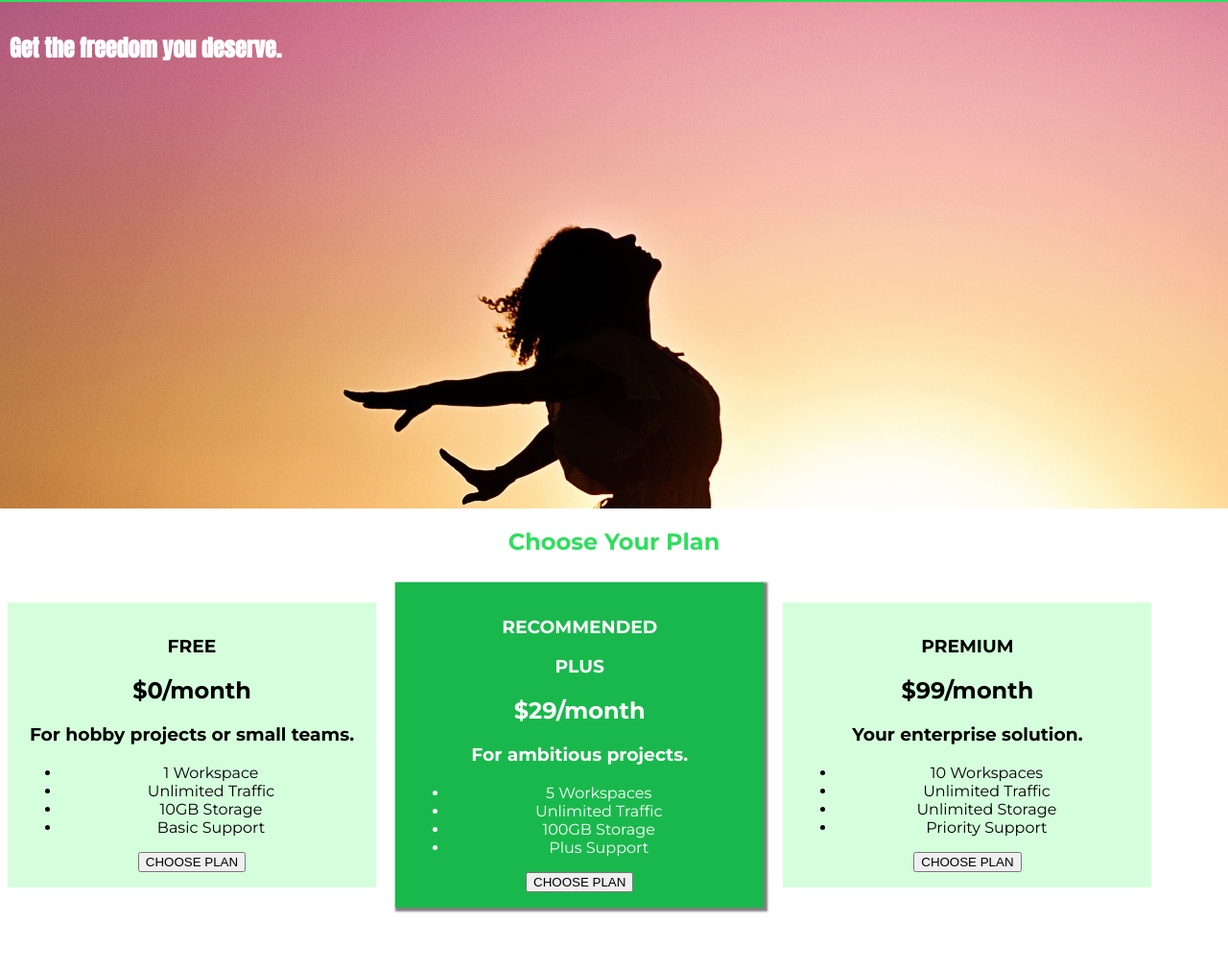
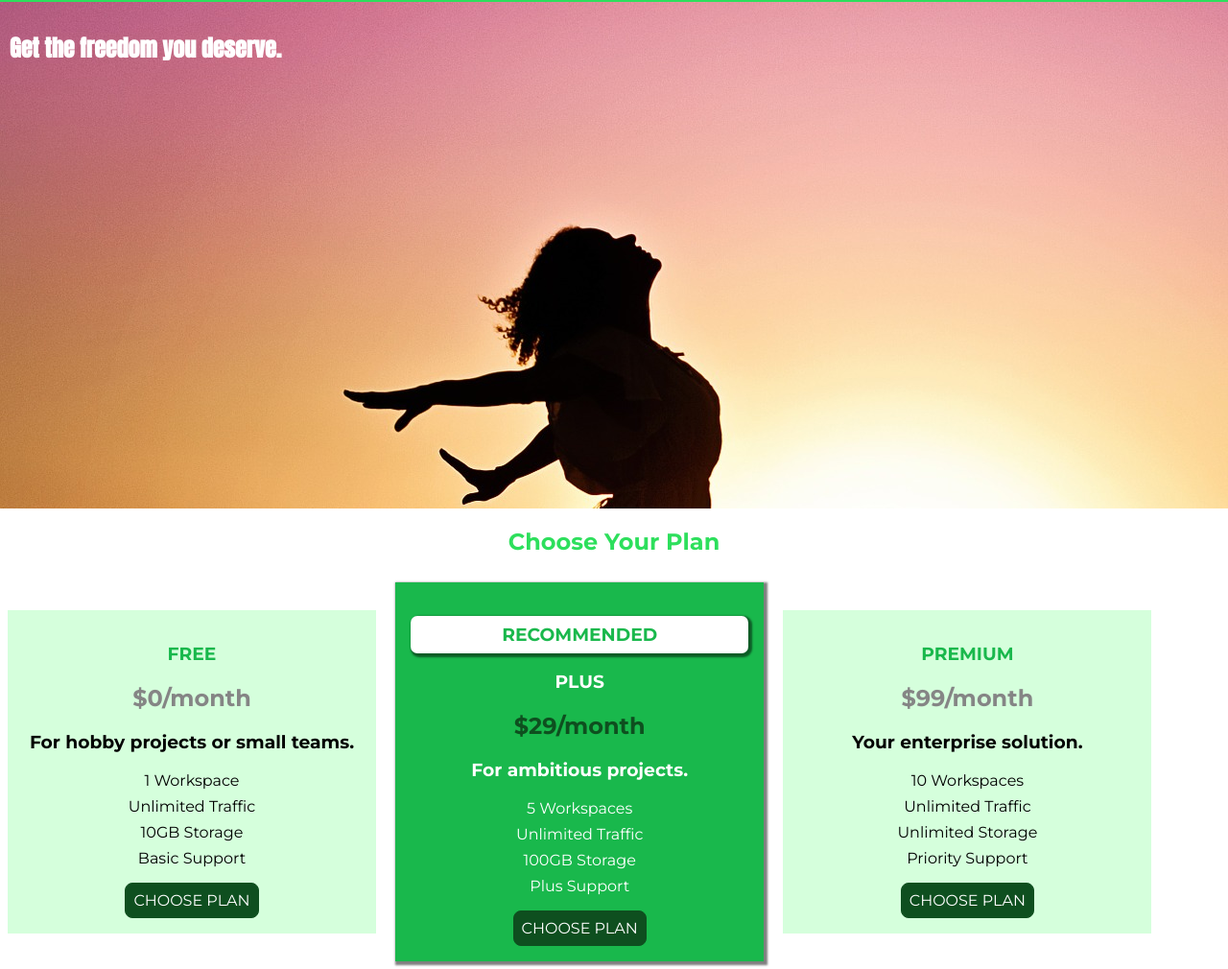
Before and after one commit to IfeanyiNwachukwu/schwarzmuller_css, a plain HTML site: page index.html in a window 1280 px wide. Shown: the part 41-1051 px from the top of the page at 96% size. Before the commit the page ends 995 px from the top, so only its background shows below. Drawn offline with Linux system fonts and the light colour scheme.

Commit message:
committing changes to index.html and main.css

```diff
--- a/index.html
+++ b/index.html
@@ -36,51 +36,52 @@
     <main>
         <section id="product-overview">
             <h1>Get the freedom you deserve.</h1>
+
         </section>
         <section id="plans">
             <h1 class="section-title">Choose Your Plan</h1>
             <div>
                 <article class="plan">
-                    <h1>FREE</h1>
-                    <h2>$0/month</h2>
+                    <h1 class="plan__title">FREE</h1>
+                    <h2 class="plan__price">$0/month</h2>
                     <h3>For hobby projects or small teams.</h3>
-                    <ul>
-                        <li>1 Workspace</li>
-                        <li>Unlimited Traffic</li>
-                        <li>10GB Storage</li>
-                        <li>Basic Support</li>
+                    <ul class="plan__features">
+                        <li class="plan__feature">1 Workspace</li>
+                        <li class="plan__feature">Unlimited Traffic</li>
+                        <li class="plan__feature">10GB Storage</li>
+                        <li class="plan__feature">Basic Support</li>
                     </ul>
                     <div>
-                        <button>CHOOSE PLAN</button>
+                        <button class="button">CHOOSE PLAN</button>
                     </div>
                 </article>
                 <article class="plan plan-highlighted">
                     <h1 class="plan__annotation">RECOMMENDED</h1>
-                    <h1>PLUS</h1>
-                    <h2>$29/month</h2>
+                    <h1 class="plan__title">PLUS</h1>
+                    <h2 class="plan__price">$29/month</h2>
                     <h3>For ambitious projects.</h3>
-                    <ul>
-                        <li>5 Workspaces</li>
-                        <li>Unlimited Traffic</li>
-                        <li>100GB Storage</li>
-                        <li>Plus Support</li>
+                    <ul class="plan__features">
+                        <li class="plan__feature">5 Workspaces</li>
+                        <li class="plan__feature">Unlimited Traffic</li>
+                        <li class="plan__feature">100GB Storage</li>
+                        <li class="plan__feature">Plus Support</li>
                     </ul>
                     <div>
-                        <button>CHOOSE PLAN</button>
+                        <button class="button">CHOOSE PLAN</button>
                     </div>
                 </article>
                 <article class="plan">
-                    <h1>PREMIUM</h1>
-                    <h2>$99/month</h2>
+                    <h1 class="plan__title">PREMIUM</h1>
+                    <h2 class="plan__price">$99/month</h2>
                     <h3>Your enterprise solution.</h3>
-                    <ul>
-                        <li>10 Workspaces</li>
-                        <li>Unlimited Traffic</li>
-                        <li>Unlimited Storage</li>
-                        <li>Priority Support</li>
+                    <ul class="plan__features">
+                        <li class="plan__feature">10 Workspaces</li>
+                        <li class="plan__feature">Unlimited Traffic</li>
+                        <li class="plan__feature">Unlimited Storage</li>
+                        <li class="plan__feature">Priority Support</li>
                     </ul>
                     <div>
-                        <button>CHOOSE PLAN</button>
+                        <button class="button">CHOOSE PLAN</button>
                     </div>
                 </article>
             </div>
--- a/main.css
+++ b/main.css
@@ -9,6 +9,7 @@ body {
 
 #product-overview {
     background: url('./img/freedom.jpg');
+
     width: 100%;
     height: 528px;
     padding: 10px;
@@ -44,9 +45,51 @@ body {
   color: white;
 /*  (x,y,blur,spread,color) */
   box-shadow: 2px 2px 2px 2px rgba(0,0,0,0.5);
-
+}
+.plan__annotation{
+    background: white;
+    color: #19b84c;
+    padding: 8px;
+    box-shadow: 2px 2px 2px 2px rgba(0,0,0,0.5);
+    border-radius: 7px;
+}
+.plan__title{
+    color: #19b84c;
+}
+.plan__features{
+    list-style: none;
+    padding: 0;
+}
+.plan__feature{
+    margin: 8px 0;
+}
+.plan__price{
+    color: #858585;
+}
+.plan-highlighted .plan__price{
+    color: #0e4f1f;
+}
+.plan-highlighted .plan__title{
+    color: white;
 }
 
+.button{
+    background: #0e4f1f;
+    color: white;
+    font: inherit;
+    border: 1.5px solid #0e4f1f;
+    padding: 8px;
+    border-radius: 8px;
+    cursor: pointer;
+}
+.button:hover,
+.button:active{
+    background: white;
+    color: #0e4f1f;
+}
+.button:focus{
+    outline: none;
+}
 /* h1 {
     font-family: sans-serif;
 } */
```
